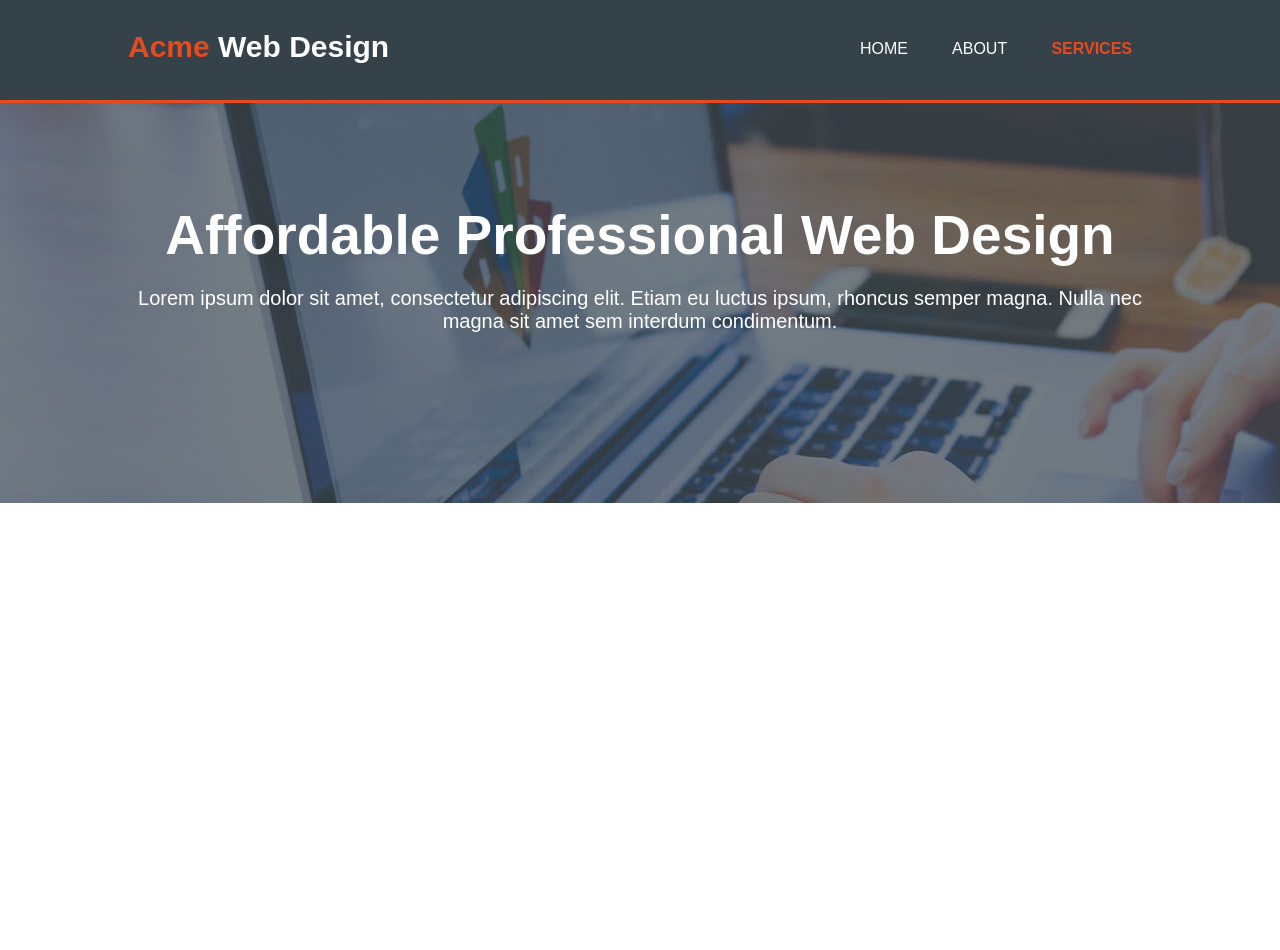
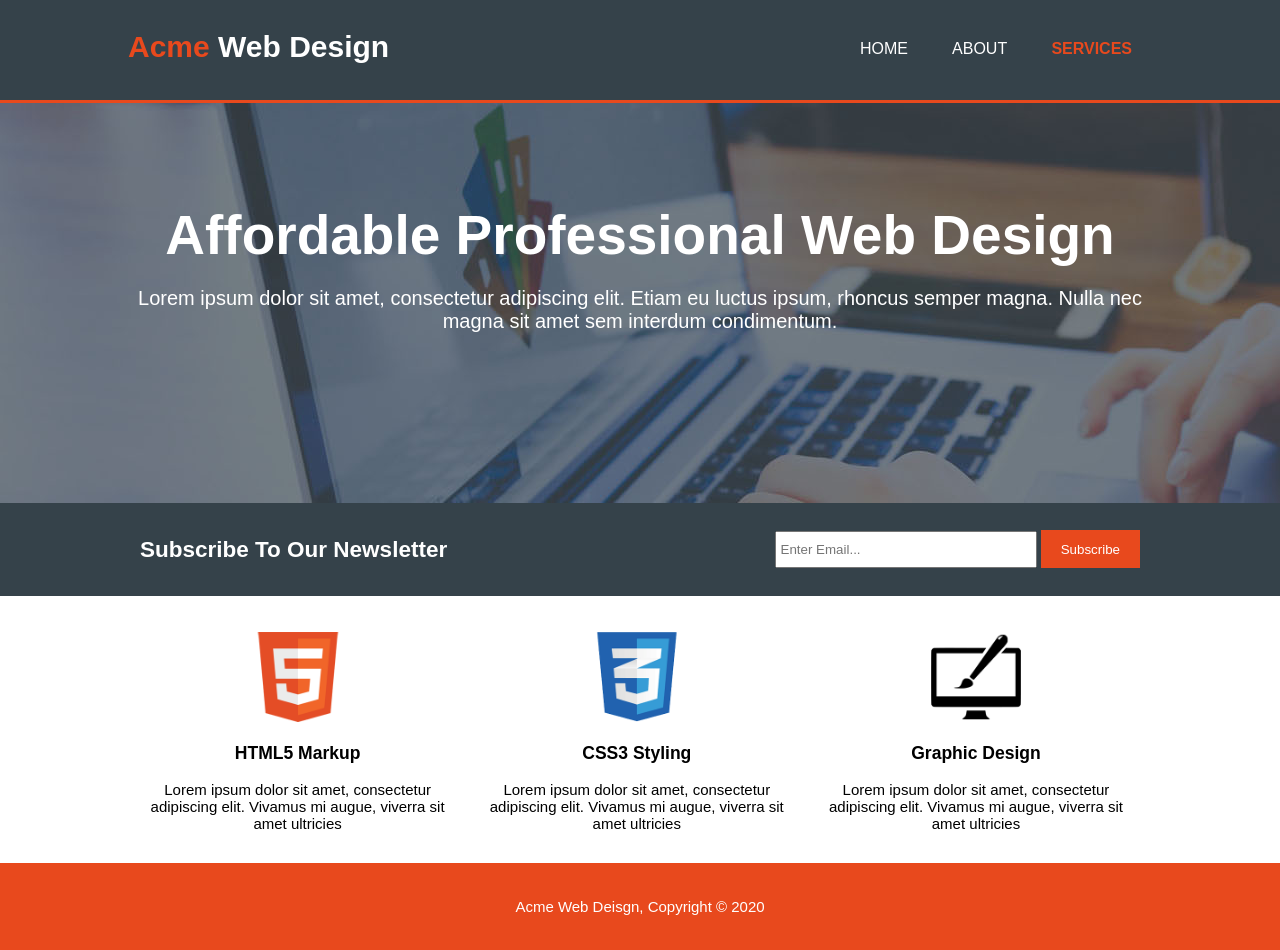
Before and after one commit to naveenkumarkg/web_portal_acme, a plain HTML site: page index.html in a window 1280 px wide. Before the commit the page ends 800 px from the top, so only its background shows below. Drawn offline with Linux system fonts and the light colour scheme.

Commit message:
added index styles with reference

```diff
--- a/css/style.css
+++ b/css/style.css
@@ -80,3 +80,56 @@ header a:hover {
 #showcase p {
     font-size: 20px;
 }
+
+#newsletter{
+  background-color: #35424a;
+  color:rgb(255,255,255);
+  padding:15px;
+}
+
+#newsletter h1{
+  float: left;
+}
+
+#newsletter form {
+  float: right;
+  margin-top: 12px;
+}
+
+#newsletter input[type="email"]{
+  padding: 4px;
+  height:25px;
+  width: 250px;
+}
+
+.button_1{
+  background-color: #e8491d;
+  color:#fff;
+  height:38px;
+ padding:0 20px 0 20px;
+ border: 0;
+}
+
+#boxes{
+margin-top: 20px;
+}
+
+
+#boxes .box{
+  /* border: 1px solid black; */
+  float:left;
+  width:30%;
+  text-align: center;
+margin: 16px  ;
+}
+
+#boxes img{
+  width: 90px;
+}
+
+footer{
+  background-color:  #e8491d ;
+  text-align: center;
+  padding: 20px;
+  color:#fff;
+}
--- a/index.html
+++ b/index.html
@@ -30,5 +30,41 @@
             <p>Lorem ipsum dolor sit amet, consectetur adipiscing elit. Etiam eu luctus ipsum, rhoncus semper magna. Nulla nec magna sit amet sem interdum condimentum.</p>
         </div>
     </section>
+
+    <section id="newsletter">
+        <div class="container">
+            <h1>Subscribe To Our Newsletter</h1>
+            <form >
+                <input type="email" placeholder="Enter Email...">
+                <button type="submit" class="button_1">Subscribe</button>
+            </form>
+        </div>
+    </section>
+
+    <section id="boxes">
+        <div class="container">
+            <div class="box">
+                <img src="./img/logo_html.png" alt="This is a sample image">
+                <h3>HTML5 Markup</h3>
+                <p>Lorem ipsum dolor sit amet, consectetur adipiscing elit. Vivamus mi augue, viverra sit amet ultricies</p>
+            </div>
+            <div class="box">
+                <img src="./img/logo_css.png" alt="This is a sample image">
+                <h3>CSS3 Styling</h3>
+                <p>Lorem ipsum dolor sit amet, consectetur adipiscing elit. Vivamus mi augue, viverra sit amet ultricies</p>
+            </div>
+            <div class="box">
+                <img src="./img/logo_brush.png" alt="This is a sample image">
+                <h3>Graphic Design</h3>
+                <p>Lorem ipsum dolor sit amet, consectetur adipiscing elit. Vivamus mi augue, viverra sit amet ultricies</p>
+            </div>
+        </div>
+
+    </section>
+
+    <footer>
+        <p>Acme Web Deisgn, Copyright © 2020</p>
+    </footer>
+
 </body>
 </html>
```
Also changed, not shown: 1 other file.
